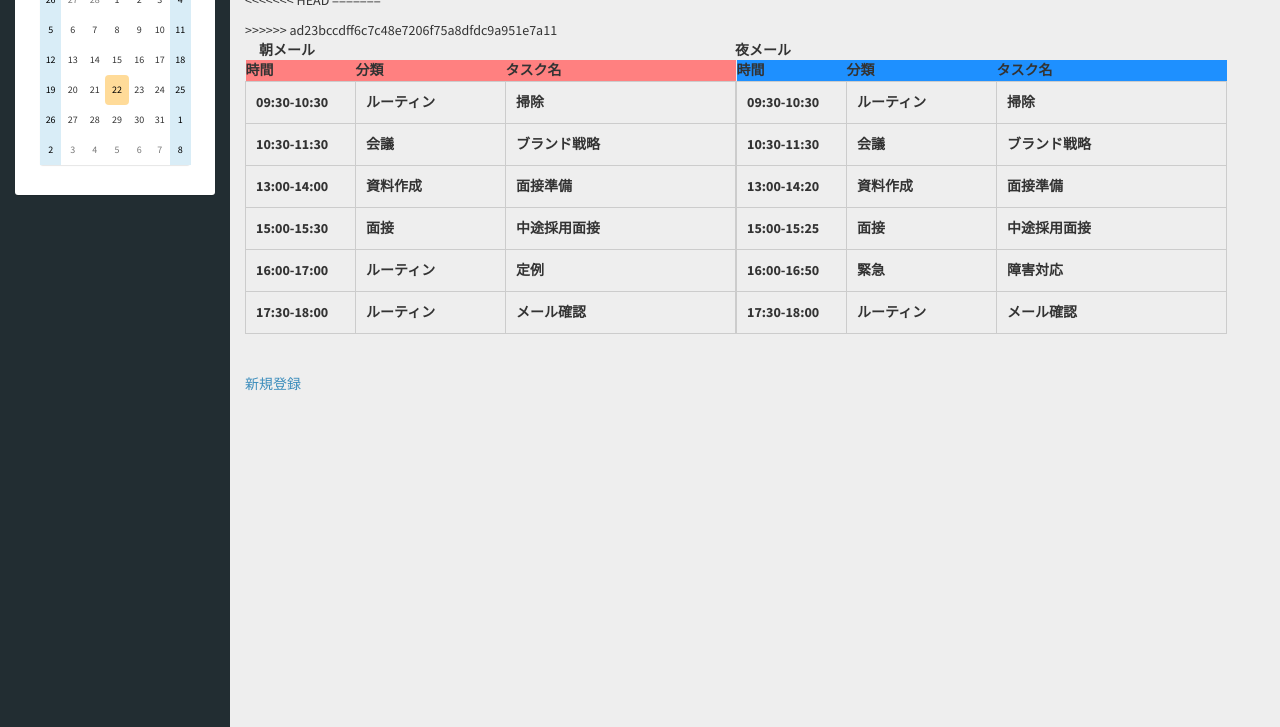
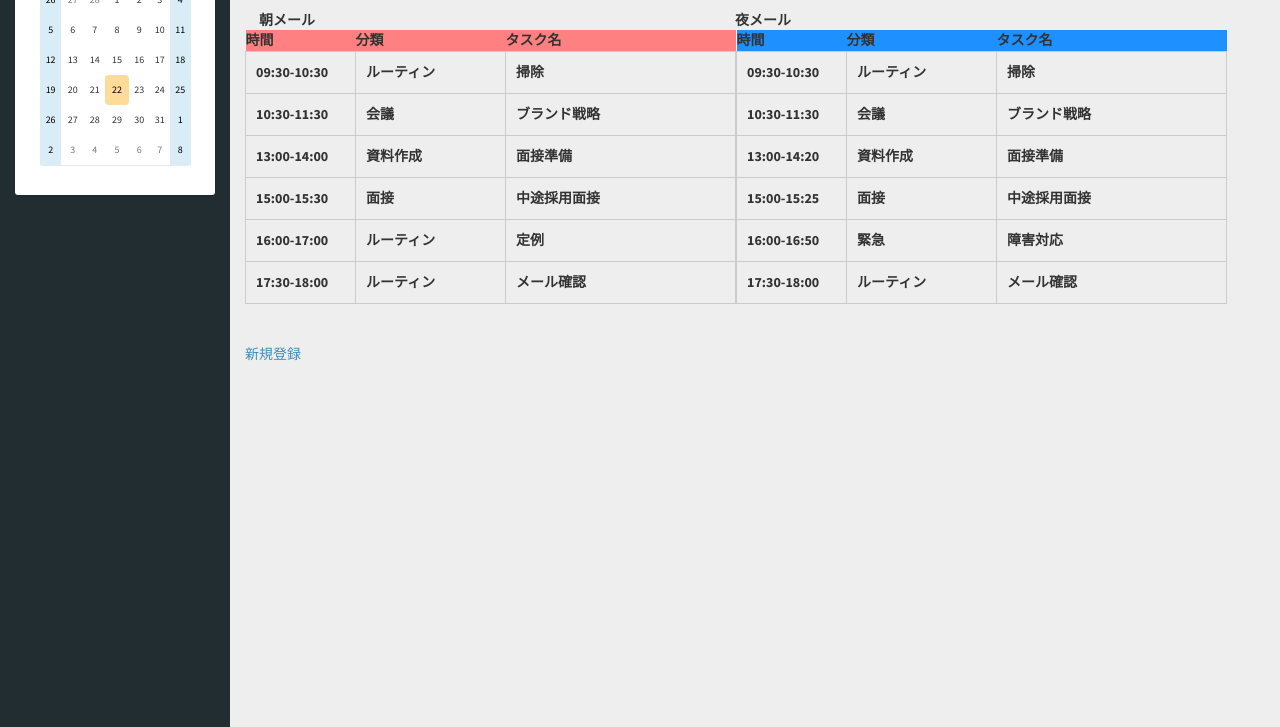
Before and after one commit to d-hisa/WebServiceCo-Development, a Django app: template yasudample/app/enzemi/templates/task/show.html in a window 1280 px wide. Shown: the part 385-1112 px from the top of the page. Run offline with Django 3.2, Linux system fonts and the light colour scheme; the template is opened without the code that fills it, so the values that code supplies are empty; some libraries are stand-ins or nearby versions.

Commit message:
git confrict fixed

```diff
--- a/yasudample/app/enzemi/templates/task/show.html
+++ b/yasudample/app/enzemi/templates/task/show.html
@@ -31,11 +31,6 @@
 
 </body>
 </html>
-
-<<<<<<< HEAD
-=======
-<p>{{morning_task}}</p
->>>>>>> ad23bccdff6c7c48e7206f75a8dfdc9a951e7a11
 
 <!--<p>{{morning_task}}</p> -->
 <br>
```
